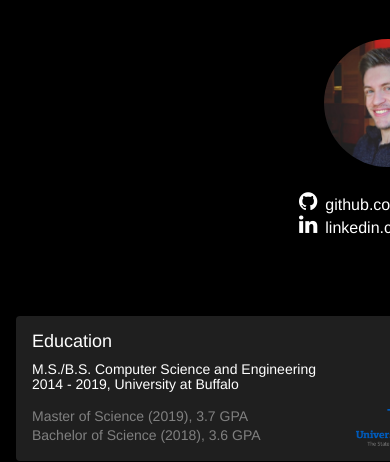
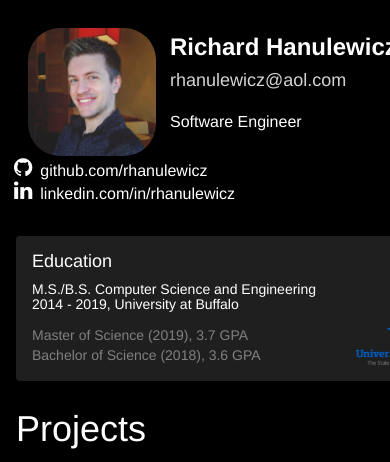
Before and after one commit to rhanulewicz/rhanulewicz.github.io, a plain HTML site: page index.html in a window 390 px wide. Shown: the top 462 px of the page. Drawn offline with Linux system fonts and the light colour scheme.

Commit message:
Fixed tablet mode

```diff
--- a/style.css
+++ b/style.css
@@ -17,7 +17,6 @@ body{
 	display: flex;
 	flex-direction: row;
 	justify-content: center;
-
 }
 
 #left-pane{
@@ -33,7 +32,7 @@ body{
 }
 
 .img-circle{
-	border-radius:50%;
+	border-radius: 25%;
 	width:300px;
 	height: 300px;
 	box-shadow: 0px 0px 5px 1px rgba(0,0,0,.5);
@@ -43,8 +42,6 @@ body{
 	color: white;
 	border-spacing: 16px;
 	padding: 8px;
-	overflow: visible;
-
 }
 
 .cardsection{
@@ -110,20 +107,19 @@ body{
 	.img-circle{
 		width: 200px;
 		height: 200px;
-		margin: 7%;
+		margin: 1em;
 		margin-bottom: 0px;
 	}
 }
 
 @media screen and (max-width: 1100px) {
+	body {
+		flex-direction: column;
+	}
 	#left-pane{
-		position: absolute;
-		float: top;
-		height: 100px;
-		width: 100vw;
-		align-content: center;
-		align-items: center;
-		align-self: center;
+		flex: 1 1 0;
+		position: relative;
+		border: none
 	}
 	.img-circle{
 		float: left;
@@ -132,13 +128,7 @@ body{
 		width: 200px;
 		height: 200px;
 	}
-	#right-pane{
-		margin-top: 300px;
-		margin-left: 0vw;
-		width: 100%;
-	}
 	body {
-		margin: auto;
 		max-width: 960px;
 	}
 }
```
